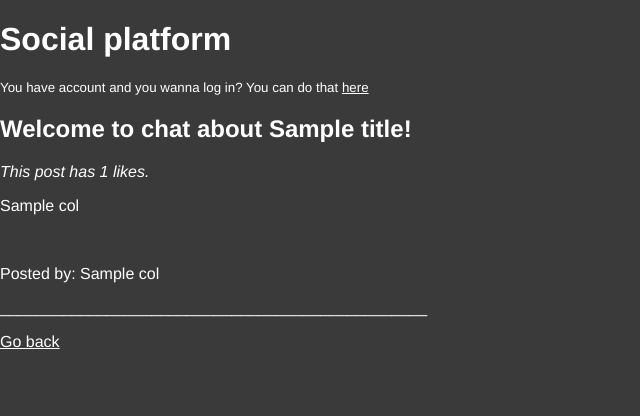
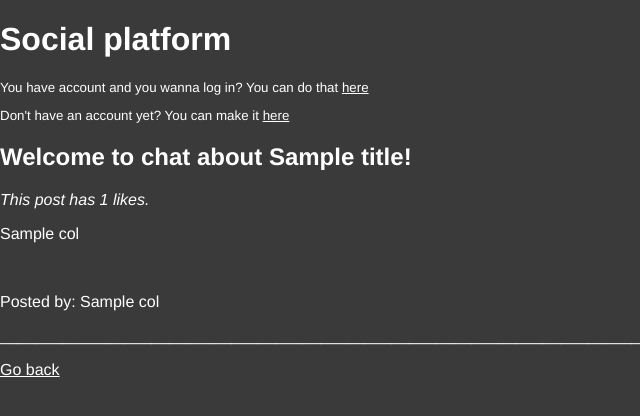
Before and after one commit to tikuisma/Keskustelusovellus, a Flask app: template templates/postpage.html in a window 1280 px wide. Shown: the top 416 px of the page, without its empty margins (0-640 px from the left). Run offline with Flask 2, Linux system fonts and the light colour scheme; the template is opened without the code that fills it: most values are stand-ins (such as "Sample title", 1, 10 or a date in 2020).

Commit message:
layout.html fixing, login field prompt

```diff
--- a/routes.py
+++ b/routes.py
@@ -25,6 +25,8 @@ def login():
         if users.login(username, password):
             flash("Your login was made successfully.")
             return redirect(url_for("home"))
+        else:
+            flash("Please check your username and password.")
     return render_template("login.html", title="Login", form=form)
 
 @app.route("/home")
--- a/templates/layout.html
+++ b/templates/layout.html
@@ -15,6 +15,7 @@
 {% else %}
 <small class="text-muted">
     <p>You have account and you wanna log in? You can do that <a class="ml-2" href="/login">here</a></p>
+    <p>Don't have an account yet? You can make it <a class="ml-2" href="/registration">here</a></p>
 </small>
 {% endif %}
 <i>
--- a/templates/postpage.html
+++ b/templates/postpage.html
@@ -12,7 +12,7 @@
     {% if session.user_role == 2 %}
     <a href="/theme/{{ themename }}/{{ thread_id }}/{{ col[0] }}/remove">Remove comment</a>
     {% endif %}
-    <p>________________________________________________</p>
+    <p>_________________________________________________________________________________________________________</p>
 {% endfor %}
 {% if session.user_role == 1 or session.user_role == 2 %}
 <form action="" method="POST">
```
